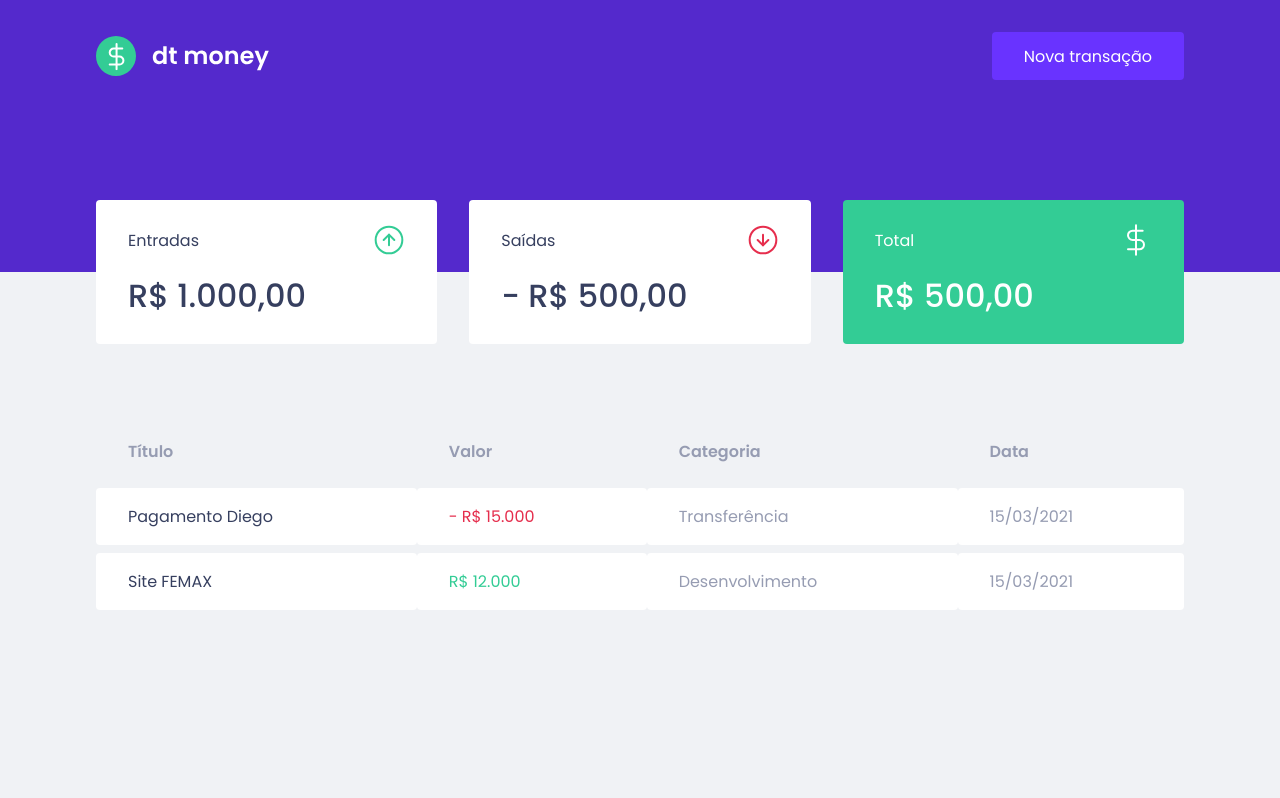
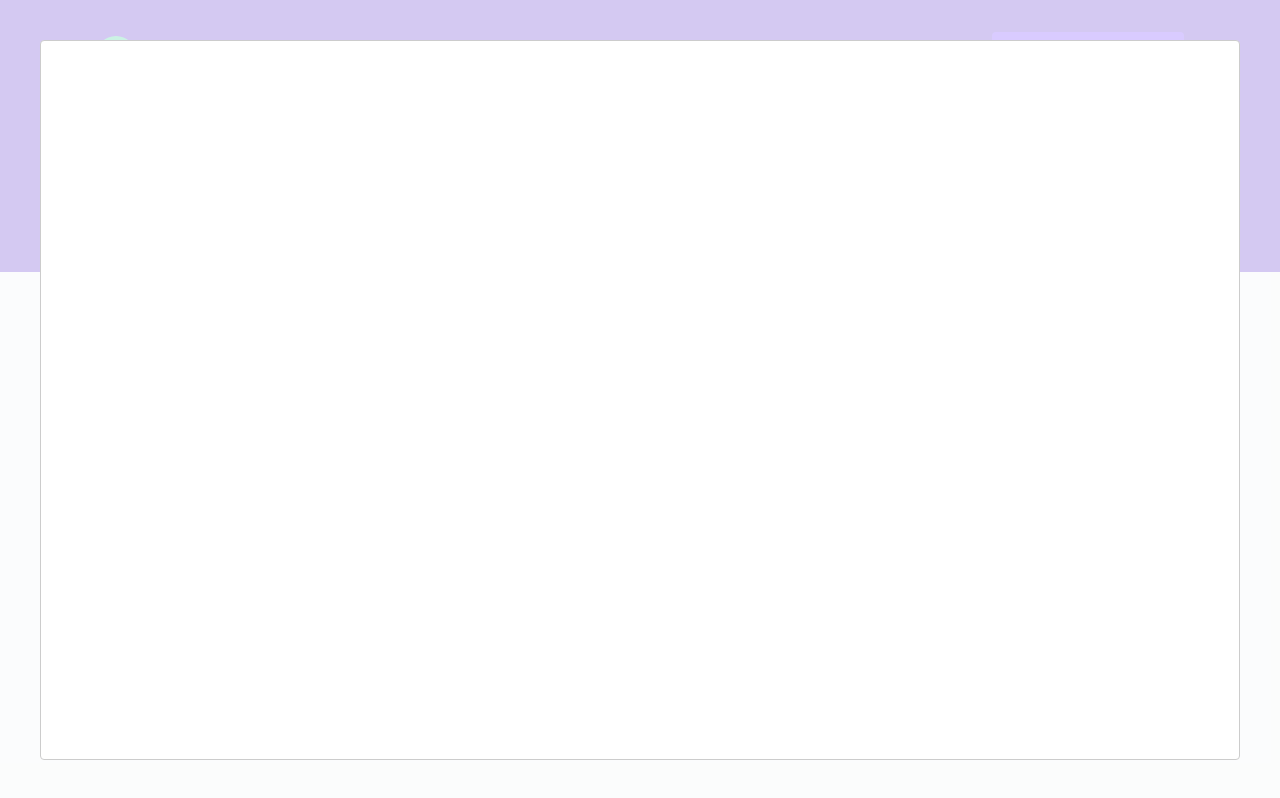
Before and after one commit to raphaeldevs/dtmoney, a React (Create React App) app: page / in a window 1280 px wide. Both pictures are taken after a click on the button "Nova transação". Built offline with nearby package versions, Linux system fonts and the light colour scheme; no server answers; what miragejs would draw is missing.

Commit message:
separate modal to App.tsx

```diff
--- a/src/App.tsx
+++ b/src/App.tsx
@@ -1,14 +1,35 @@
+import { useState } from 'react'
+
 import { GlobalStyle } from './styles/global'
+
+import Modal from 'react-modal'
 
 import { Header } from './components/Header'
 import { Dashboard } from './components/Dashboard'
 
+Modal.setAppElement('#root')
+
 export function App() {
+  const [isNewTransationModalOpen, setIsNewTransationModalOpen] = useState(false)
+
+  function handleOpenNewTransactionModal() {
+    setIsNewTransationModalOpen(true)
+  }
+
+  function handleCloseNewTransactionModal() {
+    setIsNewTransationModalOpen(false)
+  }
+
   return (
     <>
       <GlobalStyle />
 
-      <Header />
+      <Modal
+        isOpen={isNewTransationModalOpen}
+        onRequestClose={handleCloseNewTransactionModal}
+      />
+
+      <Header onOpenNewTransactionModal={handleOpenNewTransactionModal} />
 
       <Dashboard />
     </>
--- a/src/components/Header/index.tsx
+++ b/src/components/Header/index.tsx
@@ -1,13 +1,24 @@
-import logoImg from '../../assets/logo.svg'
+import { useState } from 'react'
+
+import Modal from 'react-modal'
+
 import { Container, Content } from './styles'
 
-export function Header() {
+import logoImg from '../../assets/logo.svg'
+
+interface HeaderProps {
+  onOpenNewTransactionModal: () => void
+}
+
+export function Header({ onOpenNewTransactionModal }: HeaderProps) {
   return (
     <Container>
       <Content>
         <img src={logoImg} alt="dt monet" />
 
-        <button type="button">Nova transação</button>
+        <button type="button" onClick={onOpenNewTransactionModal}>
+          Nova transação
+        </button>
       </Content>
     </Container>
   )
```
